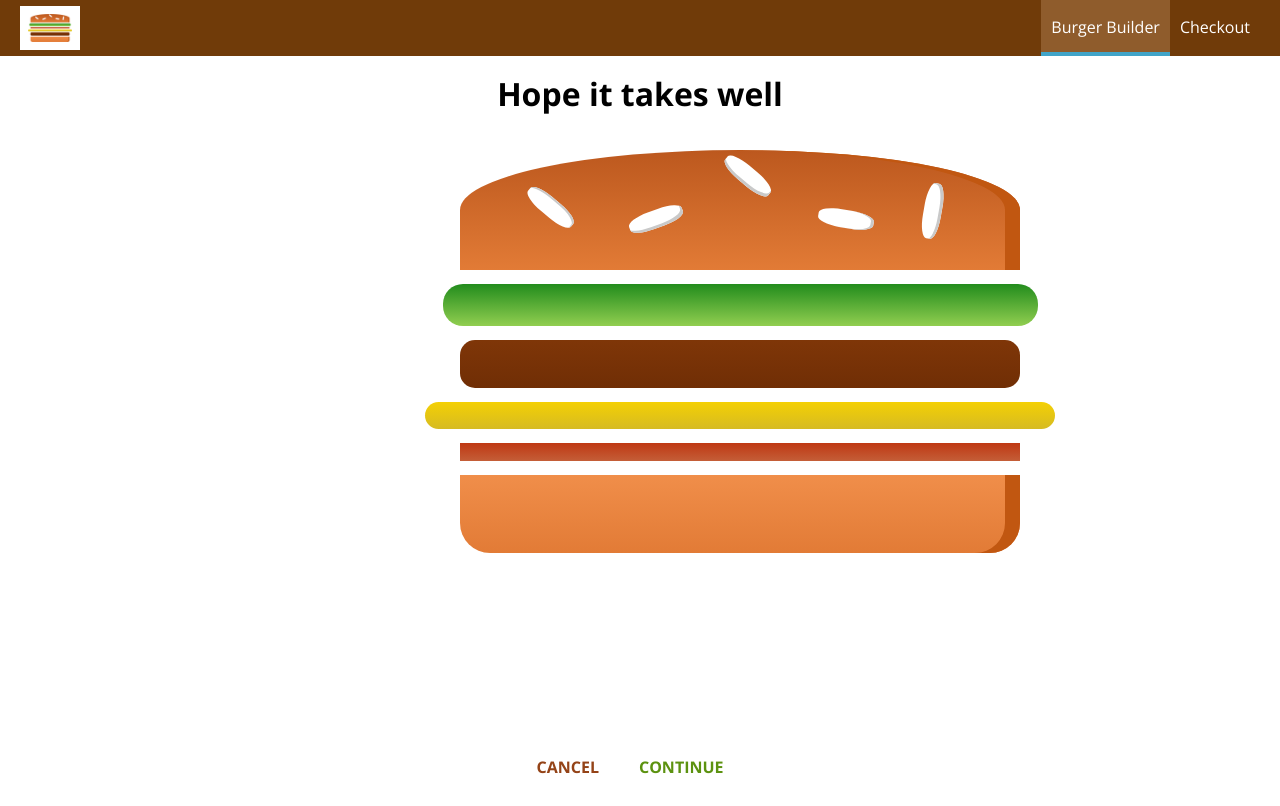
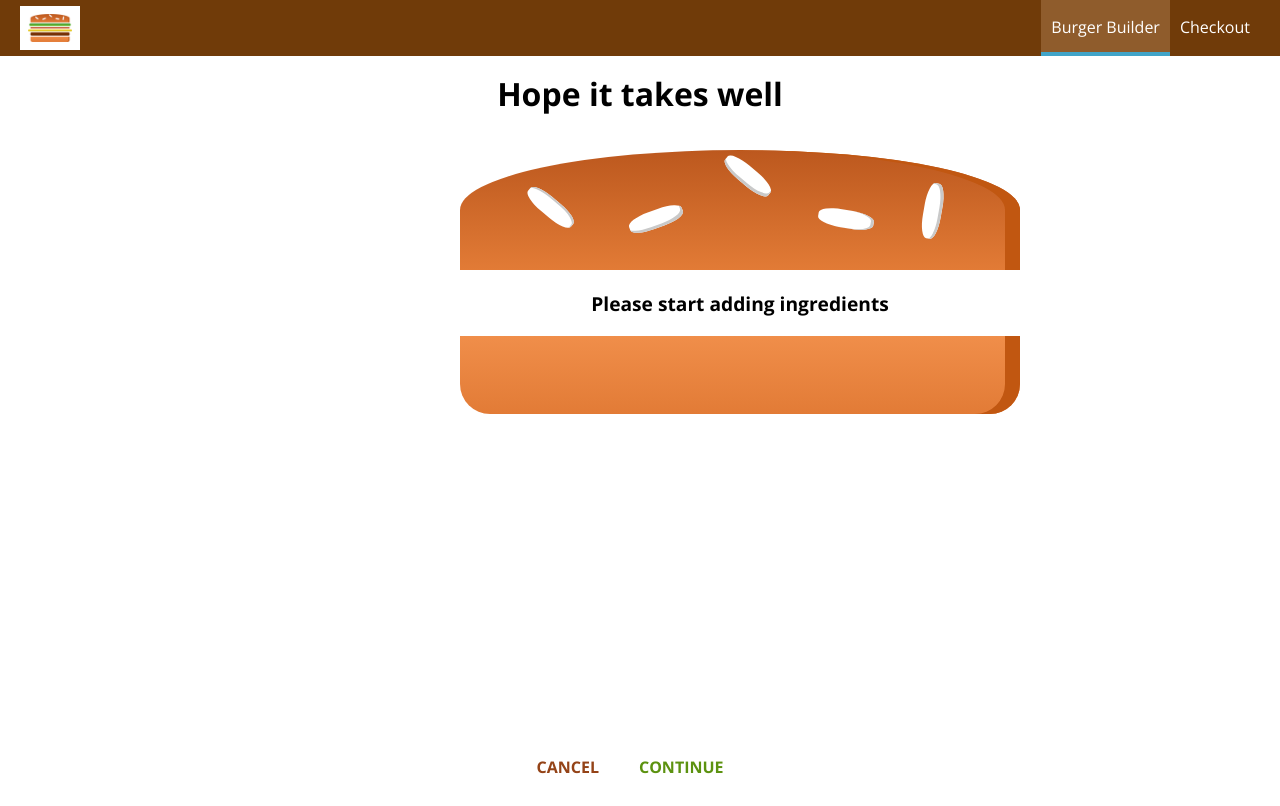
Before and after one commit to waqasmalik10/burger-builder-reactjs, a React (Create React App) app: page /checkout in a window 1280 px wide. Built offline with nearby package versions, Linux system fonts and the light colour scheme.

Commit message:
Passing ingredients via Query Params

```diff
--- a/src/containers/BurgerBuilder/BurgerBuilder.js
+++ b/src/containers/BurgerBuilder/BurgerBuilder.js
@@ -103,7 +103,15 @@
         //         this.setState({loading: false, purchasing: false});
         //         console.log("Error ", error);
         //     });
-        this.props.history.push('/checkout');
+        // this.props.history.push('/checkout');
+        let queryParams = [];
+        for(let i in this.state.ingredients) {
+            queryParams.push(encodeURIComponent(i)+ "="+ encodeURIComponent(this.state.ingredients[i]));
+        }
+        this.props.history.push({
+            pathname: '/checkout',
+            search: '?' + queryParams.join("&")
+        });
     }
 
     render() {
--- a/src/containers/Checkout/Checkout.js
+++ b/src/containers/Checkout/Checkout.js
@@ -9,6 +9,16 @@
             cheese: 1,
             bacon: 1
         }
+    }
+
+    componentDidMount() {
+        const query = new URLSearchParams(this.props.location.search);
+        console.log(query.entries());
+        const ingredients = {};
+        for(let param of query.entries()) {
+            ingredients[param[0]] = +param[1];
+        }
+        this.setState({ingredients: ingredients});
     }
 
     checkoutCancelled = () => {
```
